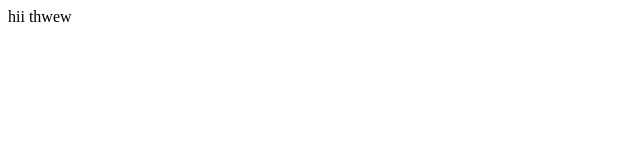
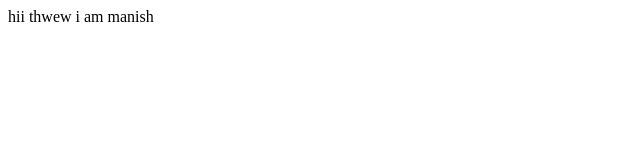
Before and after one commit to Talibshaib/project1, a plain HTML site: page index.html in a window 1280 px wide. Shown: the full height of the page, 0-640 px from the left. Drawn offline with Linux system fonts and the light colour scheme.

Commit message:
manish hutiyapa

```diff
--- a/index.html
+++ b/index.html
@@ -7,6 +7,6 @@
     <title>Document</title>
   </head>
   <body>
-    hii thwew
+    hii thwew i am manish
   </body>
 </html>
```
